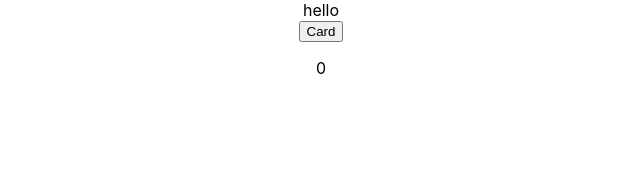
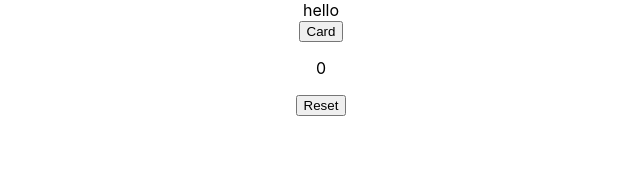
Before and after one commit to violetguos/memory_card, a React (Create React App) app: page / in a window 1280 px wide. Shown: the top 185 px of the page, without its empty margins (319-959 px from the left). Built offline with nearby package versions, Linux system fonts and the light colour scheme.

Commit message:
add a grid but it's not useful

```diff
--- a/src/App.js
+++ b/src/App.js
@@ -1,11 +1,11 @@
 import './App.css';
-import Card from './Component/Card'
+import Grid from './Component/Grid'
 
 const App = () => {
   return (
     <div className="App">
       hello
-      <Card />
+      <Grid />
     </div>
   );
 }
--- a/src/Component/Card.js
+++ b/src/Component/Card.js
@@ -1,10 +1,14 @@
 import {useState} from 'react'
 
-const Card = () => {
+const Card = (props) => {
+  console.log(props)
   const [hit, setHit] = useState(0);
   const onHit = (e) => {
     e.preventDefault();
-    setHit(hit + 1);
+    if(!props.eventReset)
+      setHit(hit + 1);
+    else
+      setHit(0);
   }
   return (
     <div>
--- /dev/null
+++ b/src/Component/Grid.js
@@ -0,0 +1,20 @@
+import {useState, Fragment} from 'react'
+import Card from './Card.js'
+
+const Grid = () => {
+  const [score, setScore] = useState(0);
+  const [resetToggle, setResetToggle] = useState(false);
+  const resetScore = (e) => {
+    e.preventDefault();
+    setScore(0);
+    setResetToggle(true);
+  }
+  return (
+    <Fragment>
+      <Card eventReset={resetToggle}/>
+      <button onClick={resetScore}>Reset</button>
+    </Fragment>
+  )
+}
+
+export default Grid;
```
Also changed, not shown: 1 other file (tests, documents, lock files or other folders).
